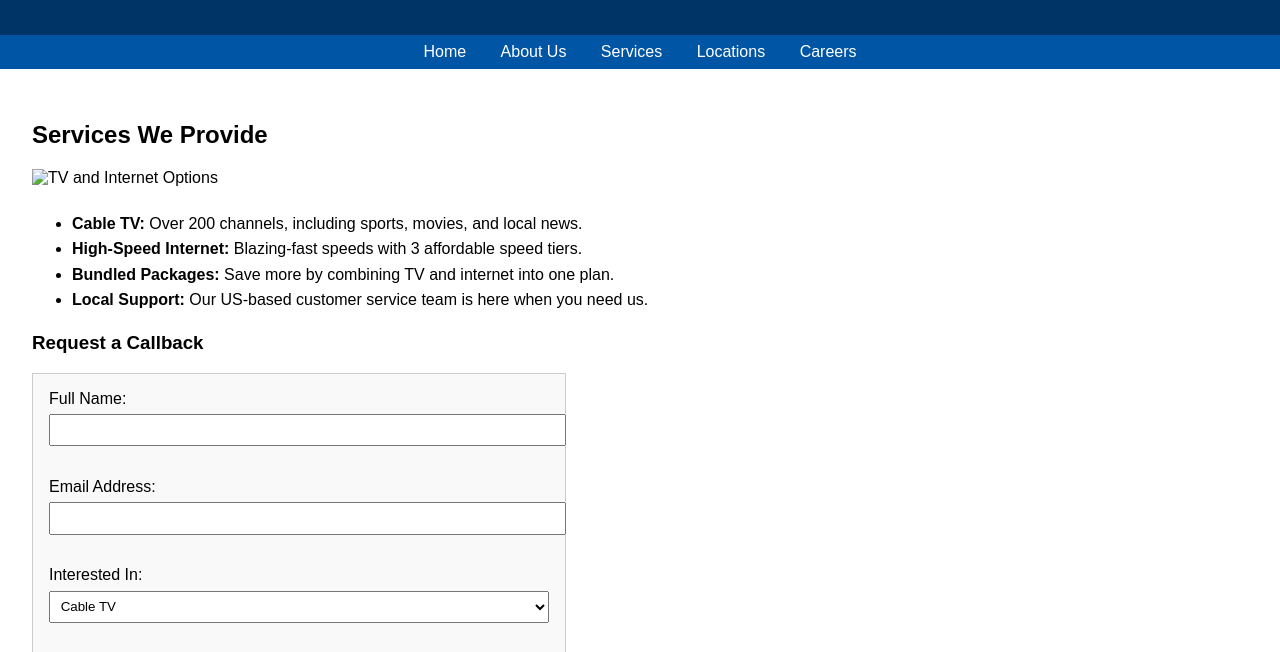
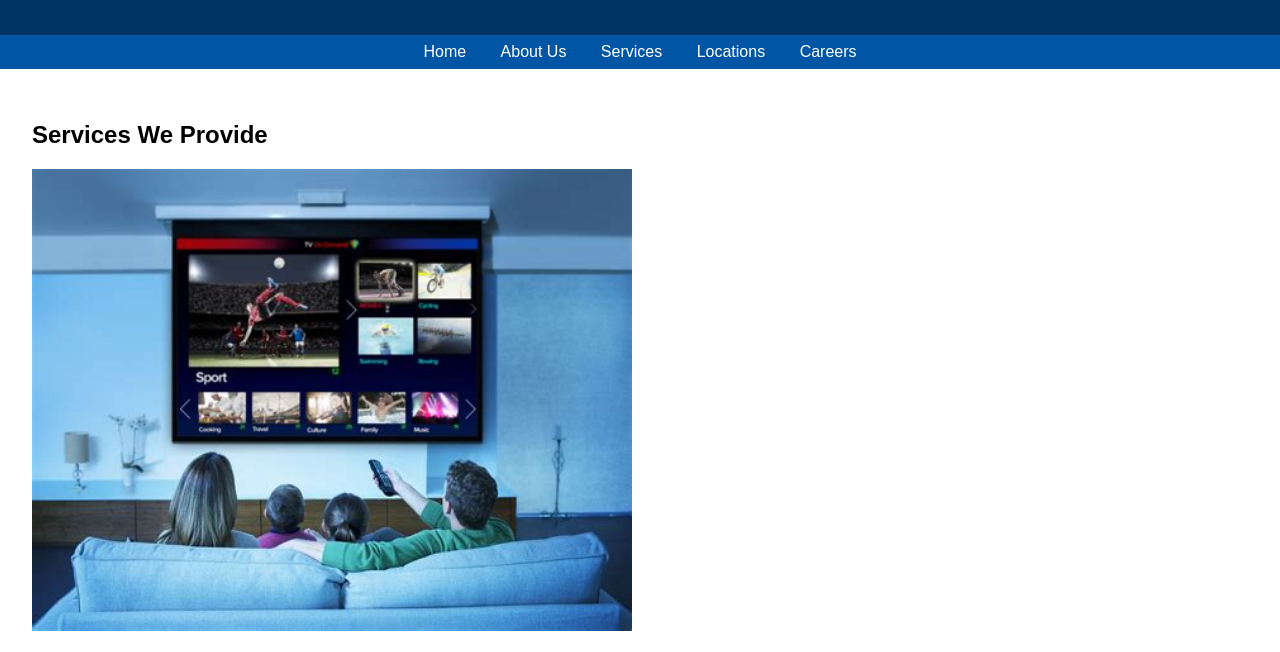
Before and after one commit to th2go/CodyCable, a plain HTML site: page services.html in a window 1280 px wide. Shown: the part 77-729 px from the top of the page. Drawn offline with Linux system fonts and the light colour scheme.

Commit message:
Update services.html

```diff
--- a/services.html
+++ b/services.html
@@ -16,7 +16,7 @@
   </nav>
   <main>
     <h2>Services We Provide</h2>
-    <img src="images/services-smarttv.jpg" alt="TV and Internet Options" class="content-image">
+    <img src="images/services-smarttv.jpeg" alt="TV and Internet Options" class="content-image">
     <ul>
       <li><strong>Cable TV:</strong> Over 200 channels, including sports, movies, and local news.</li>
       <li><strong>High-Speed Internet:</strong> Blazing-fast speeds with 3 affordable speed tiers.</li>
```
